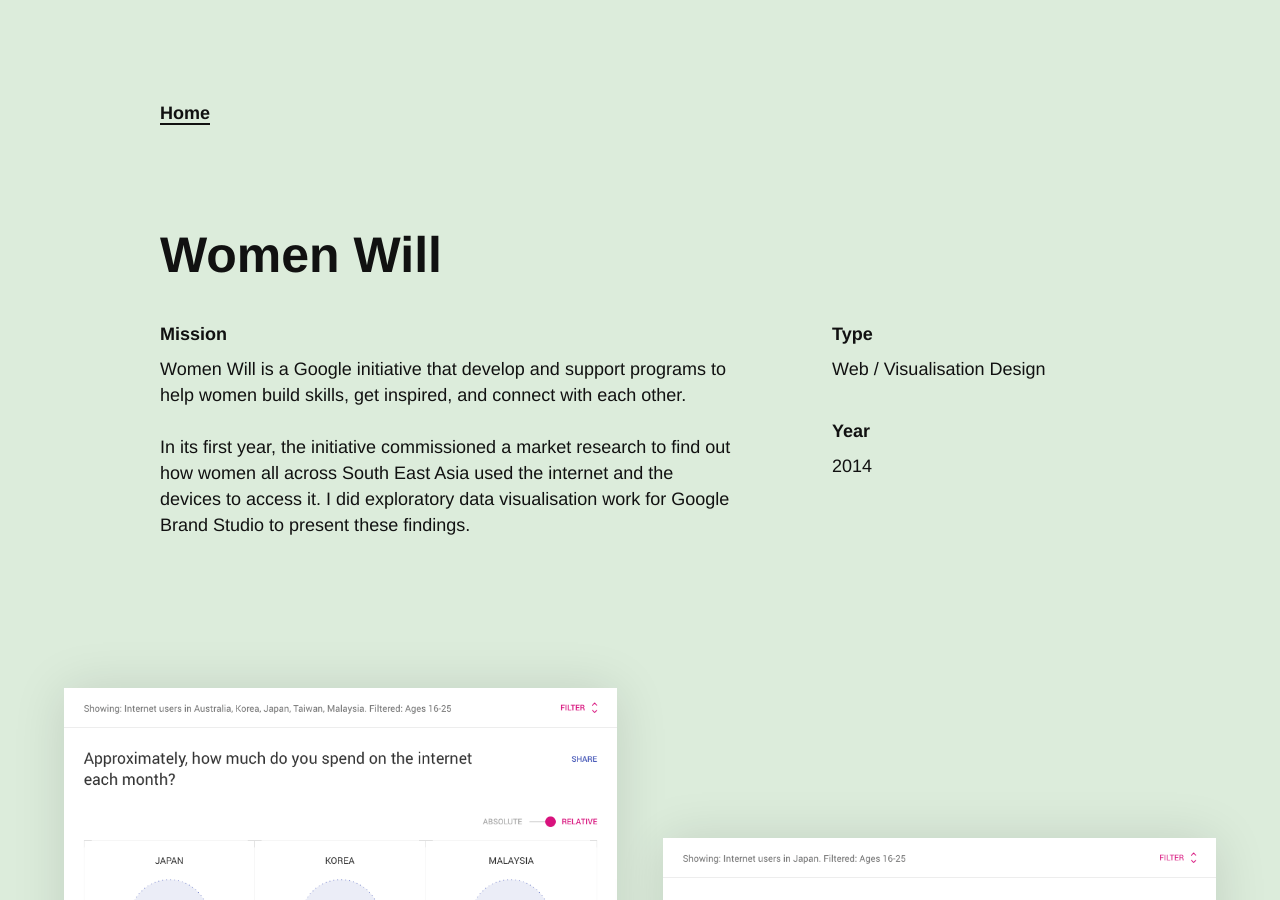
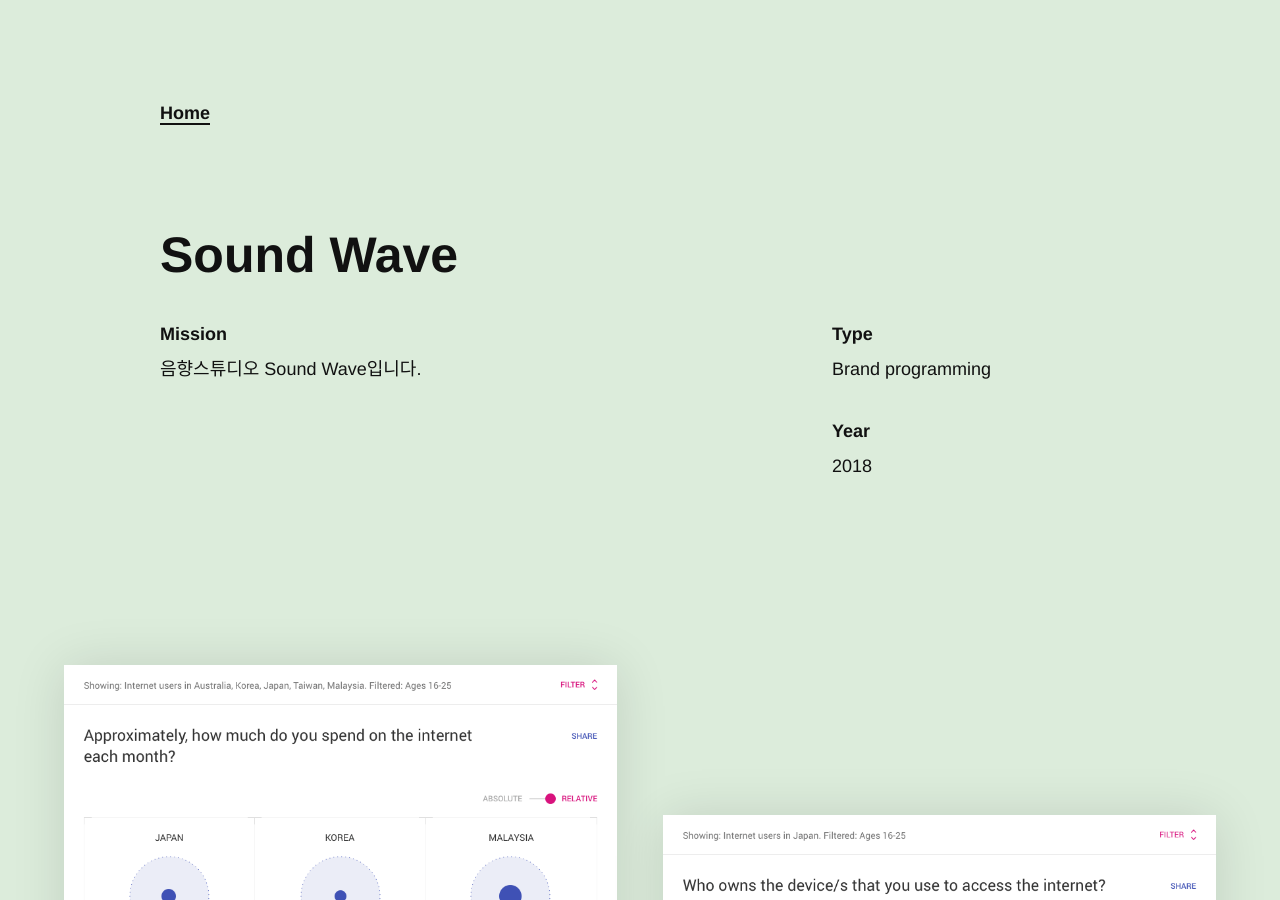
Before and after one commit to se-daan/daan.github.io, a Jekyll site: the page built from _work/soundwave.md, in a window 1280 px wide and 900 px high. Built offline with Jekyll 4.4.1, drawn with Linux system fonts in a browser that asks for light colours; some of the changed text lies outside the part shown.

Commit message:
Update and rename women-will.md to soundwave.md

```diff
--- a/_work/women-will.md
+++ b/_work/soundwave.md
@@ -1,13 +1,13 @@
 ---
-title:            "Women Will"
-date:             2014-08-20 14:00:00
-year:             2014
-class:            womenwill
+title:            "Sound Wave"
+date:             2018-05-05 00:00:00
+year:             2018
+class:            soundwave
 color:            "#DCECDB"
 cover:            "/img/work/womenwill/womenwill-cover.svg"
-type:             "Web / Visualisation Design"
-description:      "Exploratory data visualisation work for Google"
-runin:            "Women Will is a Google initiative that develop and support programs to help women build skills, get inspired, and connect with each other.<br/><br/>In its first year, the initiative commissioned a market research to find out how women all across South East Asia used the internet and the devices to access it. I did exploratory data visualisation work for Google Brand Studio to present these findings."
+type:             "Brand programming"
+description:      "Logo | Visual identity | Print design"
+runin:            "음향스튜디오 Sound Wave입니다."
 layout:           post
 ---
 
```
